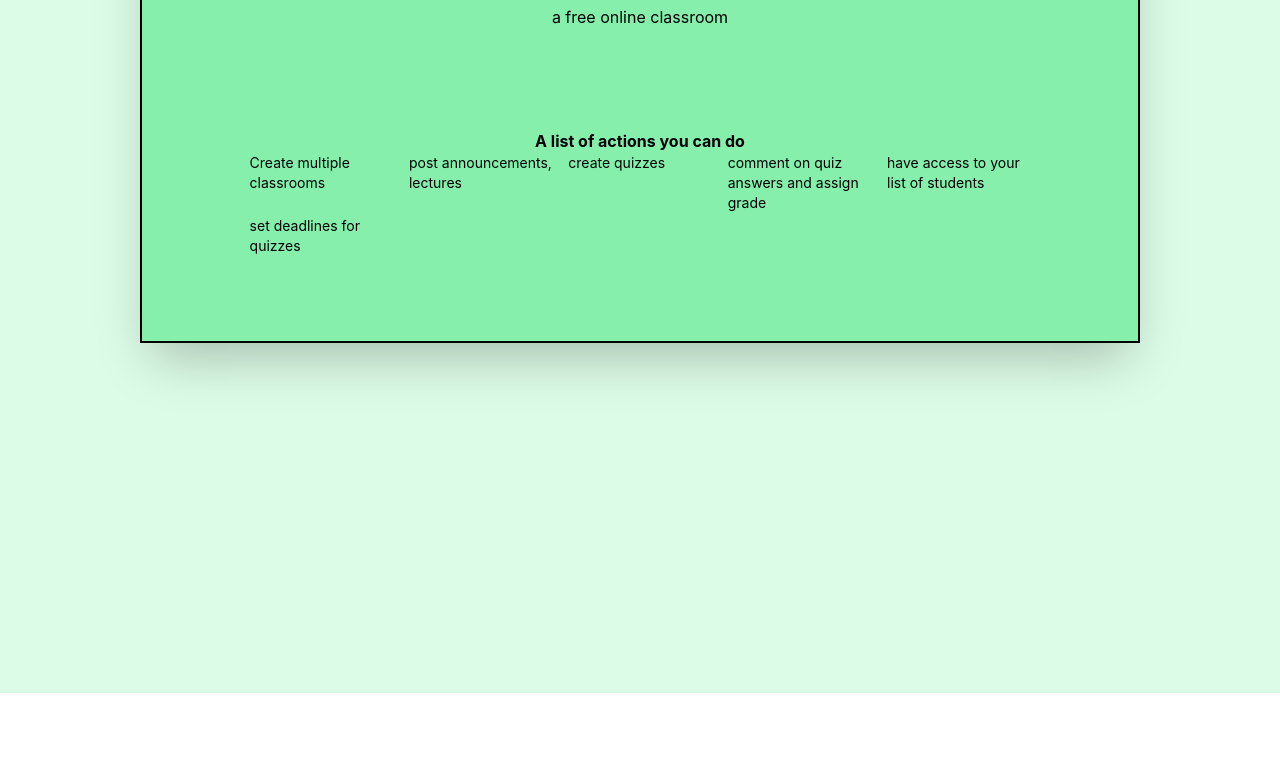
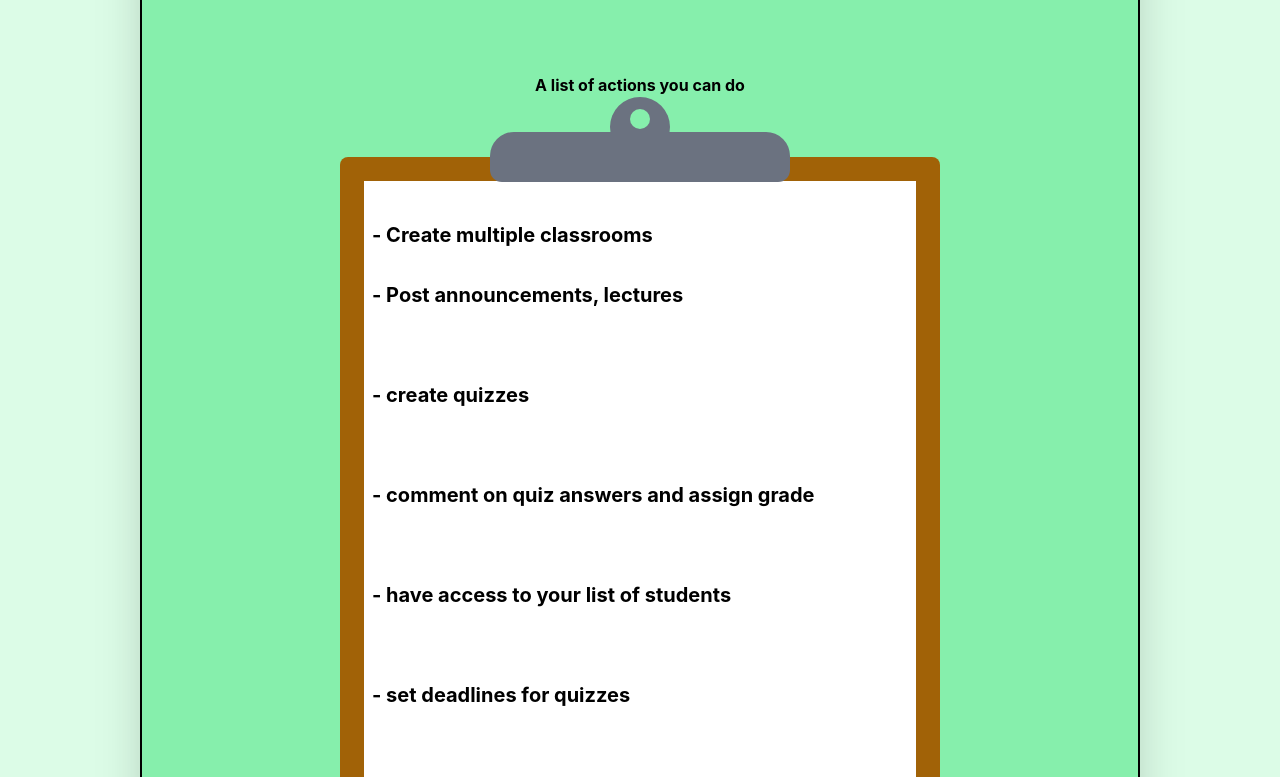
Before and after one commit to AndrewKim09/Eureka, a React (Create React App) app: page /#/ in a window 1280 px wide. Shown: the part 363-1140 px from the top of the page. Before the commit the page ends 800 px from the top, so only its background shows below. Built offline with nearby package versions, Linux system fonts and the light colour scheme; no server answers.

Commit message:
final build

```diff
--- a/package.json
+++ b/package.json
@@ -1,4 +1,5 @@
 {
+  "homepage": "http://AndrewKim09.github.io/Eureka",
   "name": "erueka",
   "version": "0.1.0",
   "private": true,
@@ -26,6 +27,8 @@
   },
   "scripts": {
     "start": "react-scripts start",
+    "predeploy": "npm run build",
+    "deploy": "gh-pages -d build",
     "build": "react-scripts build",
     "test": "react-scripts test",
     "eject": "react-scripts eject"
@@ -49,6 +52,7 @@
     ]
   },
   "devDependencies": {
+    "gh-pages": "^6.1.0",
     "tailwindcss": "^3.3.3"
   }
 }
--- a/src/components/Home.js
+++ b/src/components/Home.js
@@ -2,23 +2,35 @@ import React from 'react'
 
 export const Home = () => {
   return (
-    <div class = "fixed left-0 right-0 h-[1000px] bg-green-100">
+    <div class = "absolute top-0 left-0 right-0 h-auto bg-green-100">
 
-      <div class = "w-[1000px] h-[500px] bg-green-300 mx-auto my-[150px] border-2 border-black shadow-2xl">
+      <div class = "w-[1000px] h-min-[500px] bg-green-300 mx-auto my-[150px] border-2 border-black shadow-2xl overflow-auto h-auto">
         <h1 class = "text-6xl text-center pt-[100px]">Welcome to Eureka</h1>
         <h2 class = "text-center">a free online classroom</h2>
 
         <p class = 'text-center pt-[100px] font-bold'>A list of actions you can do</p>
-        <div class = "grid justify-center w-[80%] h-[190px] grid-cols-5 grid-rows-3 mx-auto">
-          <p class = "text-sm px-2">Create multiple classrooms</p>
-          <p class = "text-sm px-2">post announcements, lectures </p>
-          <p class = "text-sm px-2">create quizzes</p>
-          <p class = "text-sm px-2">comment on quiz answers and assign grade</p>
-          <p class = "text-sm px-2">have access to your list of students</p>
-          <p class = "text-sm px-2">set deadlines for quizzes</p>
-          <p class = "text-sm px-2"></p>
+
+        <div role="clipboard" class=" w-[300px] m-auto">
+          <div class=" m-auto bg-gray-500 rounded-[50%] h-[60px] w-[60px] flex justify-center align-middle">
+            <div class=" bg-green-300 rounded-[50%] h-[20px] w-[20px] m-auto mt-3"></div>
+          </div>
+          <div class="absolute bg-gray-500 w-[300px] h-[50px] rounded-tr-3xl rounded-tl-3xl rounded-bl-xl rounded-br-xl mt-[-25px]"></div>
+        </div>
+
+        <div class = "p-6 bg-yellow-700 w-[600px] m-auto h-auto mb-10 rounded-lg">
+
+          <div class = "grid w-[100%] h-[700px] grid-rows-7 mx-auto bg-white ">
+            <p class = "font-bold text-xl px-2 pt-10">- Create multiple classrooms</p>
+            <p class = "font-bold text-xl px-2">- Post announcements, lectures </p>
+            <p class = "font-bold text-xl px-2">- create quizzes</p>
+            <p class = "font-bold text-xl px-2">- comment on quiz answers and assign grade</p>
+            <p class = "font-bold text-xl px-2">- have access to your list of students</p>
+            <p class = "font-bold text-xl px-2">- set deadlines for quizzes</p>
+            <p class = "font-bold text-xl px-2"></p>
 
 
+
+          </div>
         </div>
 
       </div>
--- a/src/components/Login.js
+++ b/src/components/Login.js
@@ -18,6 +18,13 @@ export const Login = ({setEmailPassword}) => {
   const [passwordError, setPasswordError] = useState("");
   const [emailError, setEmailError] = useState("");
   const[ userQuerySnapshot, setUserQuerySnapshot] = useState(null);
+
+  const enter = (event) => {
+    console.log(event.key);
+    if (event.key === 'Enter') {
+      onSignIn();
+    }
+  }
 
 
   const checkData = async (email) => {
@@ -119,7 +126,7 @@ export const Login = ({setEmailPassword}) => {
             <p class = "ml-6 text-red-700">{emailError}</p>
         </div>
 
-        <input class = "px-4 py-1 rounded-xl" placeholder='Email' onChange={(e) => {setEmail(e.target.value)}}></input>
+        <input class = "px-4 py-1 rounded-xl" placeholder='Email' onKeyDown={enter} onChange={(e) => {setEmail(e.target.value); setEmailError("")}}></input>
     </div>
 
 
@@ -129,7 +136,7 @@ export const Login = ({setEmailPassword}) => {
             <p class = "ml-6 text-red-700">{passwordError}</p>
         </div>
 
-        <input class = "px-4 py-1 rounded-xl"  id = "passwordInput" placeholder='Password' type = "password" onChange={(e) => {setPassword(e.target.value)}}></input>
+        <input class = "px-4 py-1 rounded-xl"  id = "passwordInput" placeholder='Password' type = "password" onKeyDown={enter} onChange={(e) => {setPassword(e.target.value); setPasswordError("")}}></input>
         <div class = "flex align-middle justify-center text-center" onClick={(event) => {toggleVisible(event)}}>
           <input type="checkbox" id = "checkBox" ></input>
           <label class = "justify-centre p-0">Show Password</label>
--- a/src/index.css
+++ b/src/index.css
@@ -6,10 +6,9 @@
   color-scheme: light dark;
 }
 
-html, body {
+#root, html, body {
   background-color: "#e0ffff";
   height: 100%;
-  height: auto;
   width: auto
 }
 
```
Also changed, not shown: 1 other file (tests, documents, lock files or other folders).
